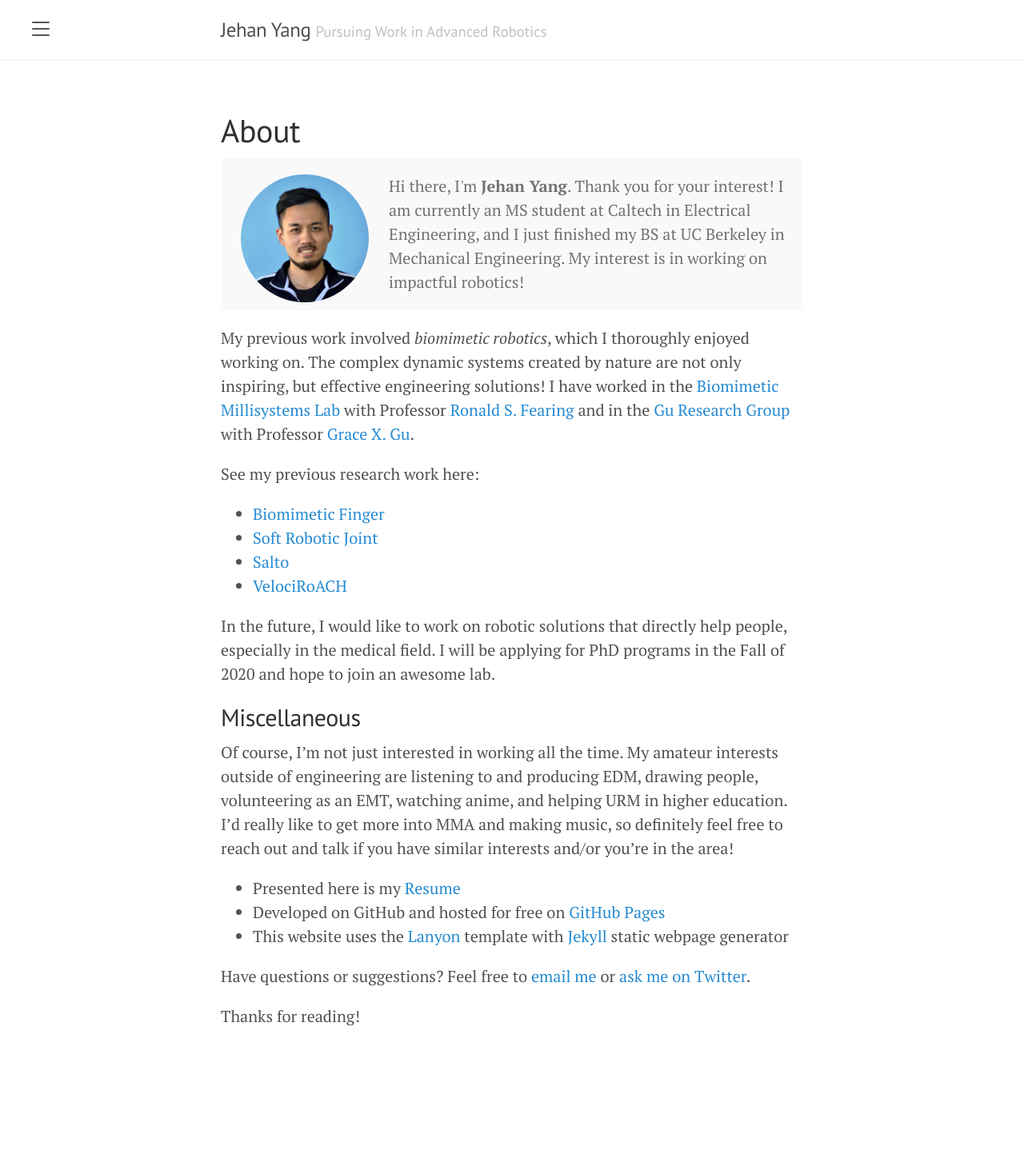
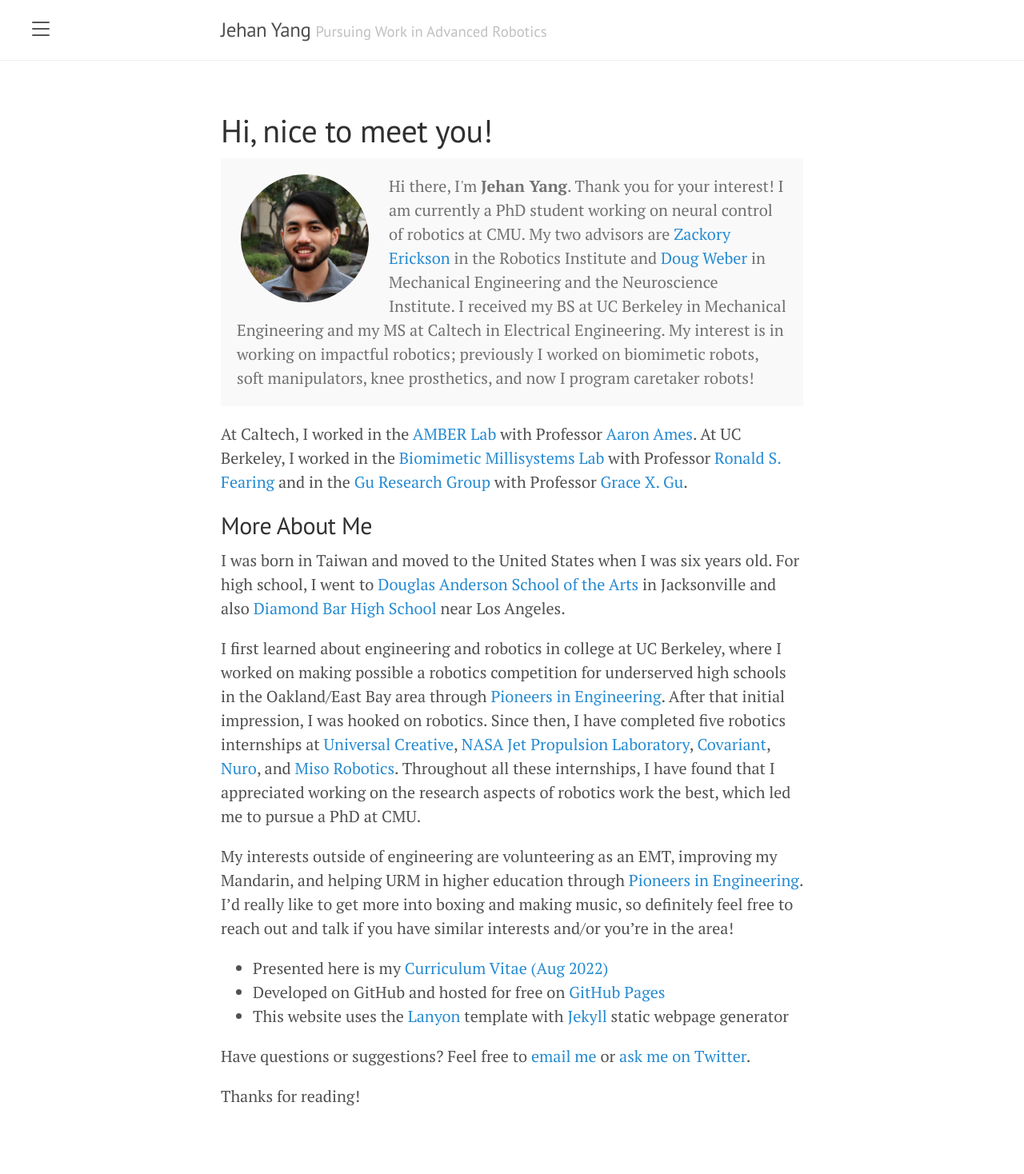
Before and after one commit to jehanyang/jehanyang.github.io, a Jekyll site: the page built from about.md, in a window 1280 px wide. Shown: the whole page at 80% size. Built offline with Jekyll 4.4.1, drawn with Linux system fonts in a browser that asks for light colours; before the commit the page ends 1368 px from its top, so only the background shows below that.

Commit message:
Updated website with CV and updated About Me

```diff
--- a/about.md
+++ b/about.md
@@ -1,31 +1,26 @@
 ---
 layout: page
-title: About
+title: Hi, nice to meet you!
 ---
 
 <p class="message">
-<img src="../images/jehan2.jpg"
+<img src="../images/jehan4.jpg"
      alt="An image of me"
      style="width:160px;height:160px;border-radius:50%;float:left;margin-left:5px;margin-right:25px;margin-bottom:5px;margin-top:0px">
-	Hi there, I'm <b>Jehan Yang</b>. Thank you for your interest! I am currently an MS student at Caltech in Electrical Engineering, and I just finished my BS at UC Berkeley in Mechanical Engineering. My interest is in working on impactful robotics!
+	Hi there, I'm <b>Jehan Yang</b>. Thank you for your interest! I am currently a PhD student working on neural control of robotics at CMU. My two advisors are <a href="https://zackory.com/">Zackory Erickson</a> in the Robotics Institute and <a href="https://engineering.cmu.edu/directory/bios/weber-douglas.html">Doug Weber</a> in Mechanical Engineering and the Neuroscience Institute. I received my BS at UC Berkeley in Mechanical Engineering and my MS at Caltech in Electrical Engineering. My interest is in working on impactful robotics; previously I worked on biomimetic robots, soft manipulators, knee prosthetics, and now I program caretaker robots!
 </p >
 
-My previous work involved *biomimetic robotics*, which I thoroughly enjoyed working on. The complex dynamic systems created by nature are not only inspiring, but effective engineering solutions! I have worked in the [Biomimetic Millisystems Lab](https://people.eecs.berkeley.edu/~ronf/Biomimetics.html) with Professor [Ronald S. Fearing](https://people.eecs.berkeley.edu/~ronf/) and in the [Gu Research Group](gu.berkeley.edu) with Professor [Grace X. Gu](https://me.berkeley.edu/people/grace-x-gu/).
+At Caltech, I worked in the [AMBER Lab](http://www.bipedalrobotics.com/) with Professor [Aaron Ames](http://www.bipedalrobotics.com/people.html). At UC Berkeley, I worked in the [Biomimetic Millisystems Lab](https://people.eecs.berkeley.edu/~ronf/Biomimetics.html) with Professor [Ronald S. Fearing](https://people.eecs.berkeley.edu/~ronf/) and in the [Gu Research Group](https://gu.berkeley.edu) with Professor [Grace X. Gu](https://me.berkeley.edu/people/grace-x-gu/).
 
-See my previous research work here:
+## More About Me
 
-* [Biomimetic Finger](url)
-* [Soft Robotic Joint](url)
-* [Salto](url)
-* [VelociRoACH](url)
+I was born in Taiwan and moved to the United States when I was six years old. For high school, I went to [Douglas Anderson School of the Arts](https://dcps.duvalschools.org/anderson) in Jacksonville and also [Diamond Bar High School](https://dbhs.wvusd.k12.ca.us/) near Los Angeles.
 
-In the future, I would like to work on robotic solutions that directly help people, especially in the medical field. I will be applying for PhD programs in the Fall of 2020 and hope to join an awesome lab.
+I first learned about engineering and robotics in college at UC Berkeley, where I worked on making possible a robotics competition for underserved high schools in the Oakland/East Bay area through [Pioneers in Engineering](https://pierobotics.org). After that initial impression, I was hooked on robotics. Since then, I have completed five robotics internships at [Universal Creative](https://jobs.universalparks.com/universal-creative/), [NASA Jet Propulsion Laboratory](https://www.jpl.nasa.gov/), [Covariant](https://covariant.ai/), [Nuro](https://www.nuro.ai/), and [Miso Robotics](https://misorobotics.com/). Throughout all these internships, I have found that I appreciated working on the research aspects of robotics work the best, which led me to pursue a PhD at CMU.
 
-## Miscellaneous
+My interests outside of engineering are volunteering as an EMT, improving my Mandarin, and helping URM in higher education through [Pioneers in Engineering](https://pierobotics.org). I'd really like to get more into boxing and making music, so definitely feel free to reach out and talk if you have similar interests and/or you're in the area!
 
-Of course, I'm not just interested in working all the time. My amateur interests outside of engineering are listening to and producing EDM, drawing people, volunteering as an EMT, watching anime, and helping URM in higher education. I'd really like to get more into MMA and making music, so definitely feel free to reach out and talk if you have similar interests and/or you're in the area!
-
-* Presented here is my [Resume](url)
+* Presented here is my [Curriculum Vitae (Aug 2022)](../documents/Jehan_Yang_PhD_CV.pdf)
 * Developed on GitHub and hosted for free on [GitHub Pages](https://pages.github.com)
 * This website uses the [Lanyon](https://lanyon.getpoole.com/) template with [Jekyll](https://jekyllrb.com/) static webpage generator
 
```
Also changed, not shown: blog/index.html (deleted, +0 -37 lines), index.md (+4 -2 lines), portfolio/biomfing.md (+2 -2 lines), portfolio/bopit.md (+1 -1 lines), portfolio/pie.md (+1 -1 lines), images/jehan3.jpg, images/jehan4.jpg, images/jehan5.jpg (deleted), images/salto2.png (renamed from images/salto2.PNG), 1 other file.
